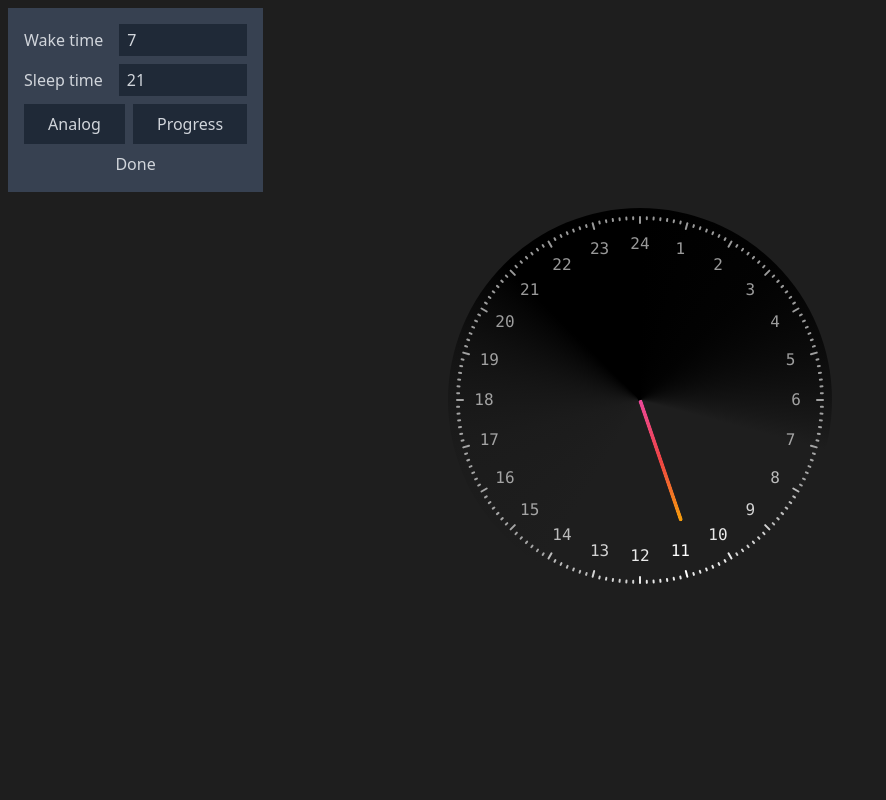
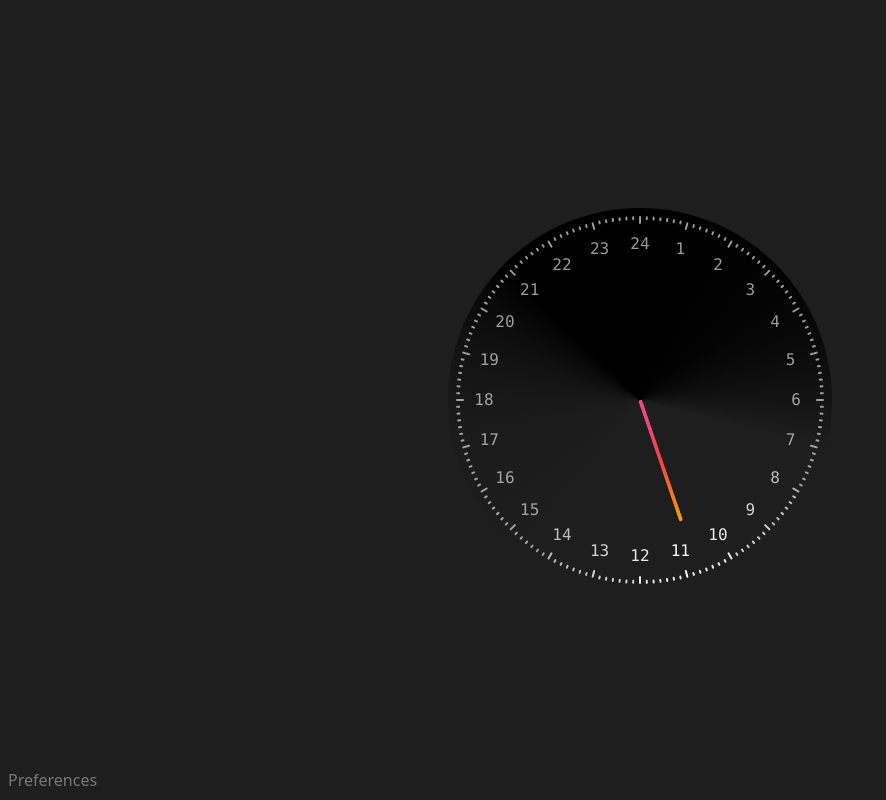
Before and after one commit to samstephenson/slow-time-clock, a React (Create React App) app: page / in a window 1280 px wide. Shown: the whole page, without its empty margins (0-886 px from the left). Built offline with nearby package versions, Linux system fonts and the light colour scheme.

Commit message:
working basic user preferences

```diff
--- a/src/App.js
+++ b/src/App.js
@@ -58,6 +58,11 @@ function App() {
     localStorage.setItem("user-preferences", JSON.stringify(prefs));
   }, [prefs]);
 
+  //Show/Hide preferences
+  const [prefsOpen, setPrefsOpen] = useState(false);
+  const togglePrefs = () => setPrefsOpen(prefsOpen ? false : true);
+  const prefsHiddenClass = prefsOpen ? "" : "hidden";
+
   // Load clock based on selected
   const chosenClock = () => {
     switch (prefs.clockSelected) {
@@ -80,7 +85,19 @@ function App() {
   return (
     <div className="h-screen flex flex-col items-center w-screen justify-center">
       {chosenClock()}
-      <div className="absolute top-2 p-4 left-2 width-72 bg-gray-700 h-128 text-gray-300 flex flex-col space-y-2">
+      <p
+        className="absolute bottom-2 left-2 text-white opacity-40"
+        onClick={togglePrefs}
+      >
+        Preferences
+      </p>
+      <div
+        className={
+          "absolute bottom-2 p-4 left-2 width-72 bg-gray-700 h-128 text-gray-300 flex flex-col space-y-2" +
+          " " +
+          prefsHiddenClass
+        }
+      >
         <label for="wakeTime">
           <span className="mr-4">Wake time</span>
           <input
@@ -111,7 +128,7 @@ function App() {
             Progress
           </button>
         </div>
-        <button>Done</button>
+        <button onClick={togglePrefs}>Done</button>
       </div>
     </div>
   );
```
